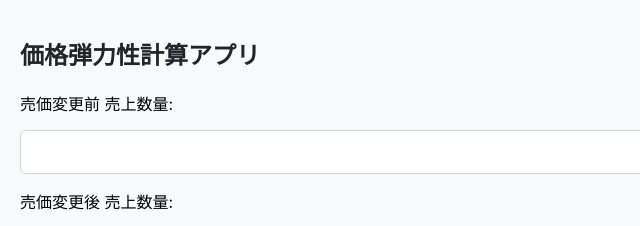
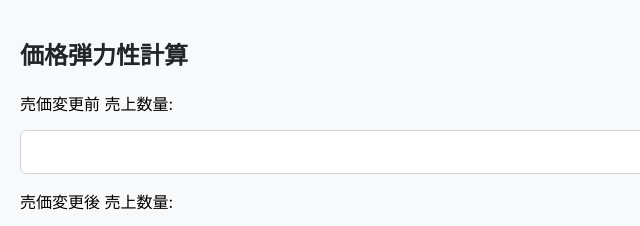
Before and after one commit to soan4/price-elasticity-app, a plain HTML site: page index.html in a window 1280 px wide. Shown: the top 226 px of the page, 0-640 px from the left. Drawn offline with Linux system fonts and the light colour scheme.

Commit message:
Update index.html

```diff
--- a/index.html
+++ b/index.html
@@ -130,7 +130,7 @@
 
 <body>
 
-  <h1>価格弾力性計算アプリ</h1>
+  <h1>価格弾力性計算</h1>
 
   <label for="beforeQuantity">売価変更前 売上数量:</label>
 
```
